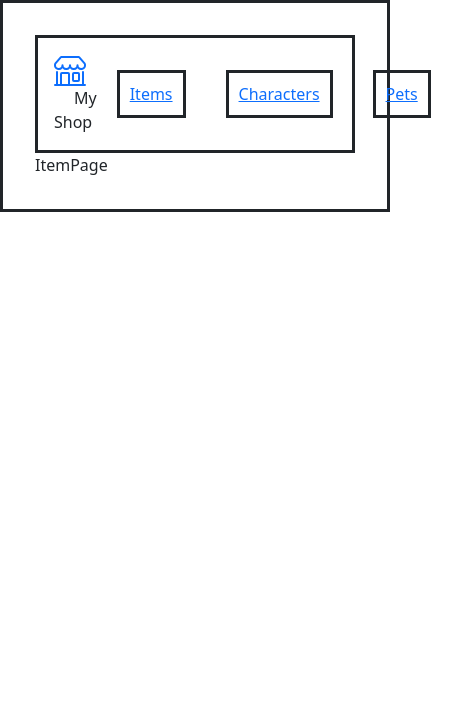
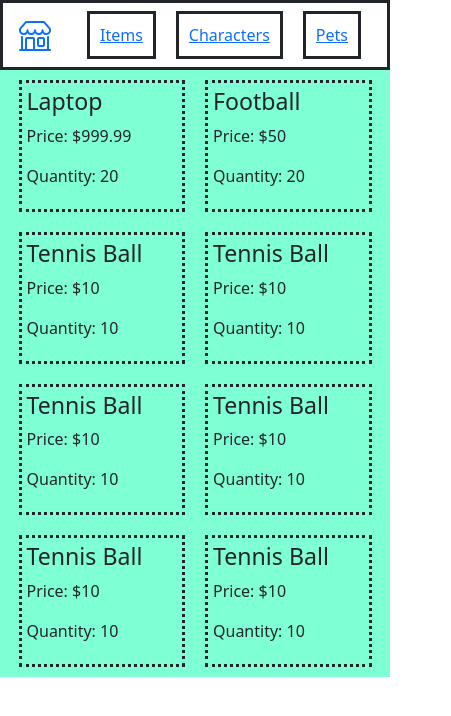
Before and after one commit to madsaintis/my-shop, a React (Vite) app in the folder client/: page /items in a window 390 px wide. Shown: the top 716 px of the page, 451 px wide, since content can reach past the window. Built offline with nearby package versions, Linux system fonts and the light colour scheme.

Commit message:
Initial styling for item cards

```diff
--- a/client/index.html
+++ b/client/index.html
@@ -1,8 +1,7 @@
 <!doctype html>
 <html lang="en">
   <head>
-    <meta charset="UTF-8" />
-    <title>Vite + React</title>
+    <meta name="viewport" content="width=device-width,initial-scale=1.0">    <title>Vite + React</title>
   </head>
   <body>
     <div id="root">
--- a/client/src/App.scss
+++ b/client/src/App.scss
@@ -1,8 +1,6 @@
 @import 'node_modules/bootstrap/scss/bootstrap';
 
 #root {
-  padding: 2rem;
-  border-style: solid;
 }
 
 .header {
@@ -11,6 +9,8 @@
   border-style: solid;
   align-items: center;
   justify-content: space-between;
+  position: sticky;
+  top: 0;
 }
 
 .header-title {
@@ -35,29 +35,61 @@
 .logo:hover {
   filter: drop-shadow(0 0 2em #646cffaa);
 }
-.logo.react:hover {
-  filter: drop-shadow(0 0 2em #61dafbaa);
+
+.item-page {
+  padding: 20px;
 }
 
-@keyframes logo-spin {
-  from {
-    transform: rotate(0deg);
+.item-list {
+  display: flex;
+  flex-wrap: wrap;
+  padding: 10px;
+  gap: 20px;
+  background-color: aquamarine;
+  justify-content: center;
+}
+
+.item-card {
+  width: 28%;
+  box-sizing: border-box;
+  border: dotted;
+  padding: 15px;
+  // other styles
+}
+
+@media only screen and (max-width: 600px) {
+  .header-items, .header-characters, .header-pets {
+    margin: 0px 10px 0px 10px;
+    border: solid;
+    padding: 10px;
+
+    &:hover {
+      filter: drop-shadow(0 0 2em #646cffaa);
+    }
   }
-  to {
-    transform: rotate(360deg);
+
+  .item-page {
+    padding: 0px;
+  }
+
+  .item-list {
+    display: flex;
+    flex-wrap: wrap;
+    padding: 10px;
+    gap: 20px;
+    background-color: aquamarine;
+    justify-content: center;
+  }
+
+  .item-card {
+    width: 45%;
+    box-sizing: border-box;
+    border: dotted;
+    padding: 5px;
+    // other styles
+  }
+
+  .header-title {
+    display: none;
   }
 }
-
-@media (prefers-reduced-motion: no-preference) {
-  a:nth-of-type(2) .logo {
-    animation: logo-spin infinite 20s linear;
-  }
-}
-
-.card {
-  padding: 2em;
-}
-
-.read-the-docs {
-  color: #888;
-}
--- /dev/null
+++ b/client/src/components/ItemCard.jsx
@@ -0,0 +1,11 @@
+import React from 'react'
+
+export default function ItemCard({item}) {
+    return (
+        <div className="item-card">
+          <h3>{item.name}</h3>
+          <p>Price: ${item.price}</p>
+          <p>Quantity: {item.quantity}</p>
+        </div>
+      );
+}
--- a/client/src/pages/IndexPage.jsx
+++ b/client/src/pages/IndexPage.jsx
@@ -3,6 +3,7 @@ import Button from 'react-bootstrap/Button';
 import { Route, Routes } from 'react-router-dom';
 
 export default function IndexPage() {
+
   return (
     <div>
 
--- a/client/src/pages/ItemPage.jsx
+++ b/client/src/pages/ItemPage.jsx
@@ -1,7 +1,60 @@
 import React from 'react'
+import ItemCard from '../components/ItemCard';
 
 export default function ItemPage() {
+
+  const items = [
+    {
+    name: 'Laptop',
+    price: 999.99,
+    quantity: 20
+  },
+  {
+    name: 'Football',
+    price: 50.00,
+    quantity: 20
+  },
+  {
+    name: 'Tennis Ball',
+    price: 10.00,
+    quantity: 10
+  },
+  {
+    name: 'Tennis Ball',
+    price: 10.00,
+    quantity: 10
+  },
+  {
+    name: 'Tennis Ball',
+    price: 10.00,
+    quantity: 10
+  },
+  {
+    name: 'Tennis Ball',
+    price: 10.00,
+    quantity: 10
+  },
+  {
+    name: 'Tennis Ball',
+    price: 10.00,
+    quantity: 10
+  },
+  {
+    name: 'Tennis Ball',
+    price: 10.00,
+    quantity: 10
+  },
+
+  ];
+
+
   return (
-    <div>ItemPage</div>
+    <div className='item-page'>
+      <div className='item-list'>
+      {items.map((item, index) => (
+        <ItemCard key={index} item={item} />
+      ))}
+      </div>
+    </div>
   )
 }
```
